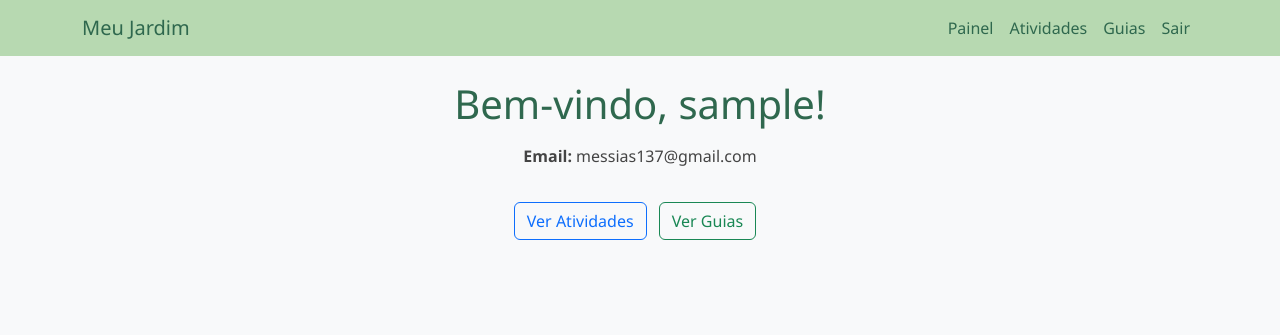
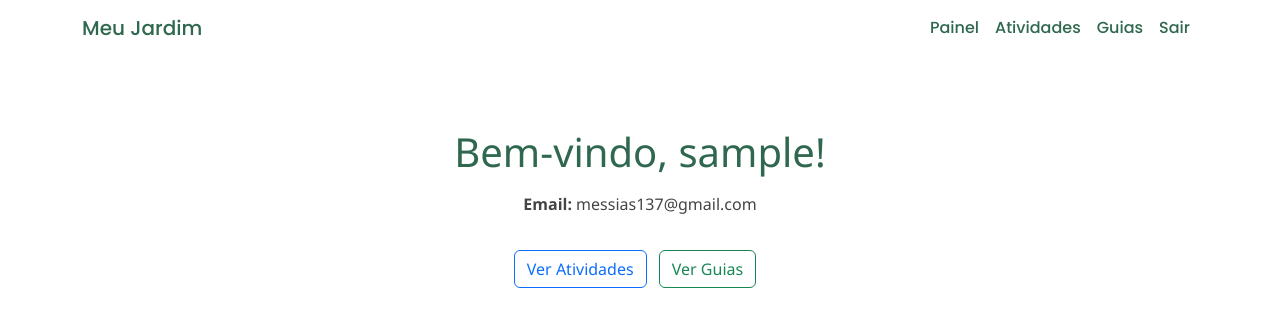
Before and after one commit to L0551337/BioSyn, a Flask app: page /painel in a window 1280 px wide. Shown: the top 335 px of the page. Run offline with Flask 3, Linux system fonts and the light colour scheme; a user stored in the database is signed in; some libraries are stand-ins or nearby versions.

Commit message:
Consertando CSS e ajustando a beleza do trem

```diff
--- a/BioSyn/app.py
+++ b/BioSyn/app.py
@@ -209,7 +209,7 @@ def adicionar_planta():
 
         if imagem:
             imagem_filename = imagem.filename
-            imagem_path = os.path.join('C:/Users/enzol/OneDrive/Documentos/vscode/webdev/Unialfa/BioSyn/BioSyn/static/images', imagem_filename)
+            imagem_path = os.path.join('C:/Users/enzol/OneDrive/Documentos/vscode/webdev/Unialfa/3o_Periodo/BioSyn/BioSyn/static/images', imagem_filename)
             imagem.save(imagem_path)
 
             cursor = mysql.connection.cursor()
--- /dev/null
+++ b/BioSyn/static/css/style.css
@@ -0,0 +1,90 @@
+@import url('https://fonts.googleapis.com/css2?family=Inter:ital,opsz,wght@0,14..32,100..900;1,14..32,100..900&family=Poppins:ital,wght@0,100;0,200;0,300;0,400;0,500;0,600;0,700;0,800;0,900;1,100;1,200;1,300;1,400;1,500;1,600;1,700;1,800;1,900&display=swap');
+
+@import url('https://fonts.googleapis.com/css2?family=Inter:ital,opsz,wght@0,14..32,100..900;1,14..32,100..900&family=JetBrains+Mono:ital,wght@0,100..800;1,100..800&family=Poppins:ital,wght@0,100;0,200;0,300;0,400;0,500;0,600;0,700;0,800;0,900;1,100;1,200;1,300;1,400;1,500;1,600;1,700;1,800;1,900&display=swap');
+
+h2 {
+    color: #198754;
+}
+
+.card {
+    border-radius: 8px;
+}
+
+/* Cores principais */
+:root {
+    --contrast-color: #b7d9b1;
+    --bg-color: #ffffff;
+    --second--bg-color: #f8f9fa;
+    --text-color: #444;
+    --contrast-bg-color: #2f684e;
+}
+
+/* Corpo */
+body {
+    background-color: var(--bg-color);
+    color: var(--text-color);
+    font-family: 'Segoe UI', Tahoma, Geneva, Verdana, sans-serif;
+}
+
+/* Cabeçalho */
+.navbar {
+    background-color: var(--bg-color) !important;
+    color: var(--contrast-color) !important;
+    font-family: 'Poppins', sans-serif;
+    font-weight: 400 !important;
+}
+
+.navbar-brand, .nav-link {
+    color: var(--contrast-bg-color) !important;
+    font-weight: 500;
+}
+
+/* Formulários */
+form input,
+form button {
+    border-radius: 8px;
+}
+
+form button {
+    background-color: var(--bg-color);
+    border: none;
+    color: white;
+    padding: 10px 20px;
+    font-weight: 600;
+}
+
+form button:hover {
+    background-color: var(--contrast-bg-color);
+}
+
+/* Cartões (guias) */
+.card {
+    border: none;
+    border-radius: 12px;
+    box-shadow: 0 0 10px rgba(0,0,0,0.05);
+}
+
+.card img {
+    height: 220px;
+    object-fit: cover;
+    border-top-left-radius: 12px;
+    border-top-right-radius: 12px;
+}
+
+/* Títulos */
+h1, h2, h3 {
+    color: var(--contrast-bg-color);
+}
+
+/* Painel de botões */
+.painel-btns a {
+    margin: 10px 10px 0 0;
+}
+
+/* Login e cadastro centralizados */
+.centered-form {
+    display: flex;
+    align-items: center;
+    justify-content: center;
+    height: 70vh;
+}
--- a/BioSyn/static/images/css/style.css
+++ /dev/null
@@ -1,87 +0,0 @@
-body {
-    background-color: #f8f9fa;
-}
-
-h2 {
-    color: #198754;
-}
-
-.card {
-    border-radius: 8px;
-}
-
-/* Cores principais */
-:root {
-    --verde-pastel: #b7d9b1;
-    --branco: #ffffff;
-    --cinza-claro: #f8f9fa;
-    --cinza-texto: #444;
-    --verde-escuro: #2f684e;
-}
-
-/* Corpo */
-body {
-    background-color: var(--cinza-claro);
-    color: var(--cinza-texto);
-    font-family: 'Segoe UI', Tahoma, Geneva, Verdana, sans-serif;
-}
-
-/* Cabeçalho */
-.navbar {
-    background-color: var(--verde-pastel) !important;
-}
-
-.navbar-brand, .nav-link {
-    color: var(--verde-escuro) !important;
-    font-weight: 500;
-}
-
-/* Formulários */
-form input,
-form button {
-    border-radius: 8px;
-}
-
-form button {
-    background-color: var(--verde-escuro);
-    border: none;
-    color: white;
-    padding: 10px 20px;
-    font-weight: 600;
-}
-
-form button:hover {
-    background-color: #24543e;
-}
-
-/* Cartões (guias) */
-.card {
-    border: none;
-    border-radius: 12px;
-    box-shadow: 0 0 10px rgba(0,0,0,0.05);
-}
-
-.card img {
-    height: 220px;
-    object-fit: cover;
-    border-top-left-radius: 12px;
-    border-top-right-radius: 12px;
-}
-
-/* Títulos */
-h1, h2, h3 {
-    color: var(--verde-escuro);
-}
-
-/* Painel de botões */
-.painel-btns a {
-    margin: 10px 10px 0 0;
-}
-
-/* Login e cadastro centralizados */
-.centered-form {
-    display: flex;
-    align-items: center;
-    justify-content: center;
-    height: 70vh;
-}
--- a/BioSyn/templates/painel.html
+++ b/BioSyn/templates/painel.html
@@ -1,7 +1,7 @@
 {% extends "base.html" %}
 {% block title %}Painel{% endblock %}
 {% block content %}
-<div class="text-center">
+<div class="text-center" style="padding: 3rem;">
     <h1 class="mb-3">Bem-vindo, {{ nome }}!</h1>
     <p><strong>Email:</strong> {{ email }}</p>
     <div class="painel-btns text-center mt-4">
```
Also changed, not shown: BioSyn/static/images/DSC_0094.jpg (added), BioSyn/static/images/DSC_1202.jpg (added), BioSyn/static/images/eumesmo.png (added).
